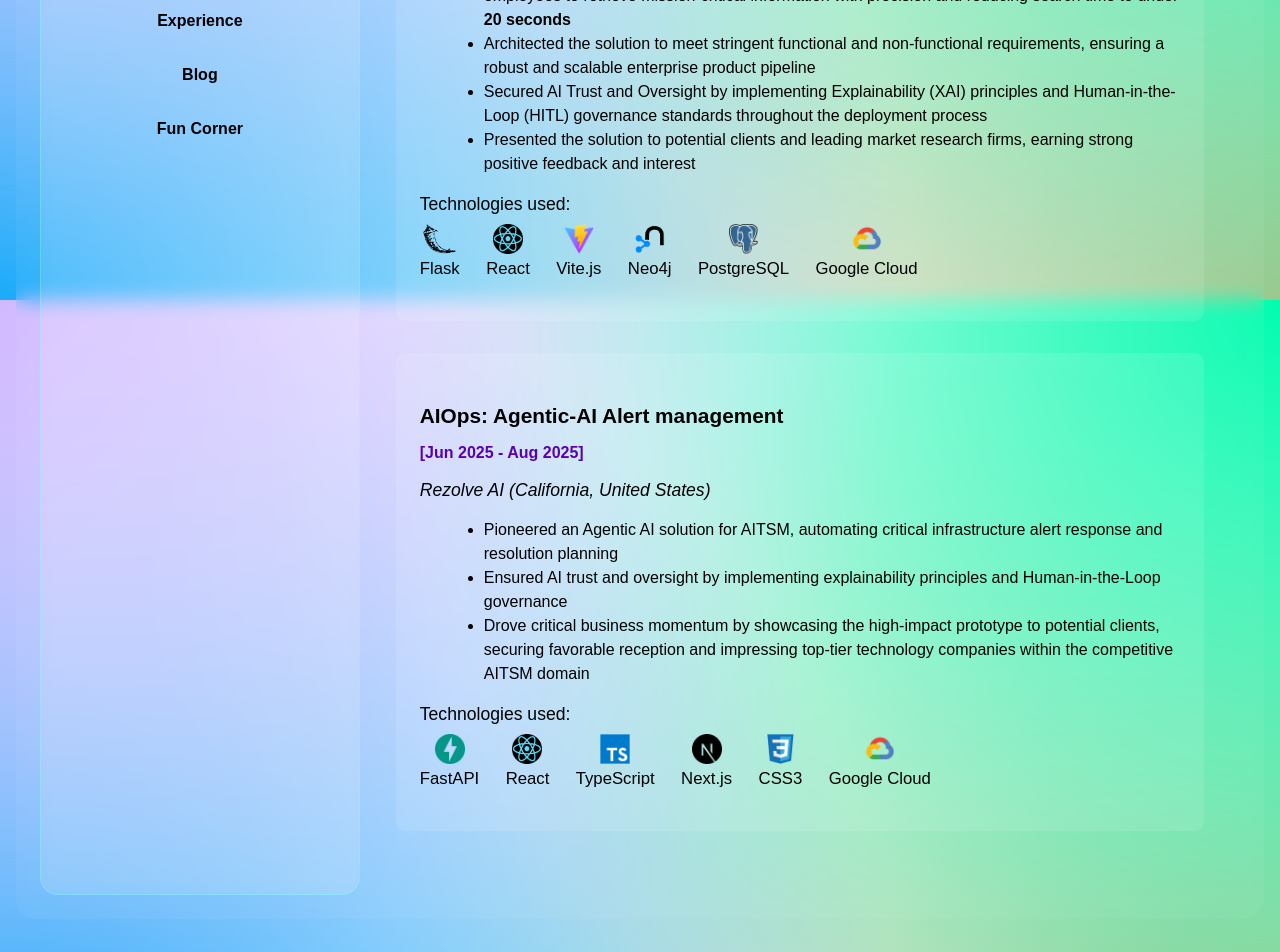
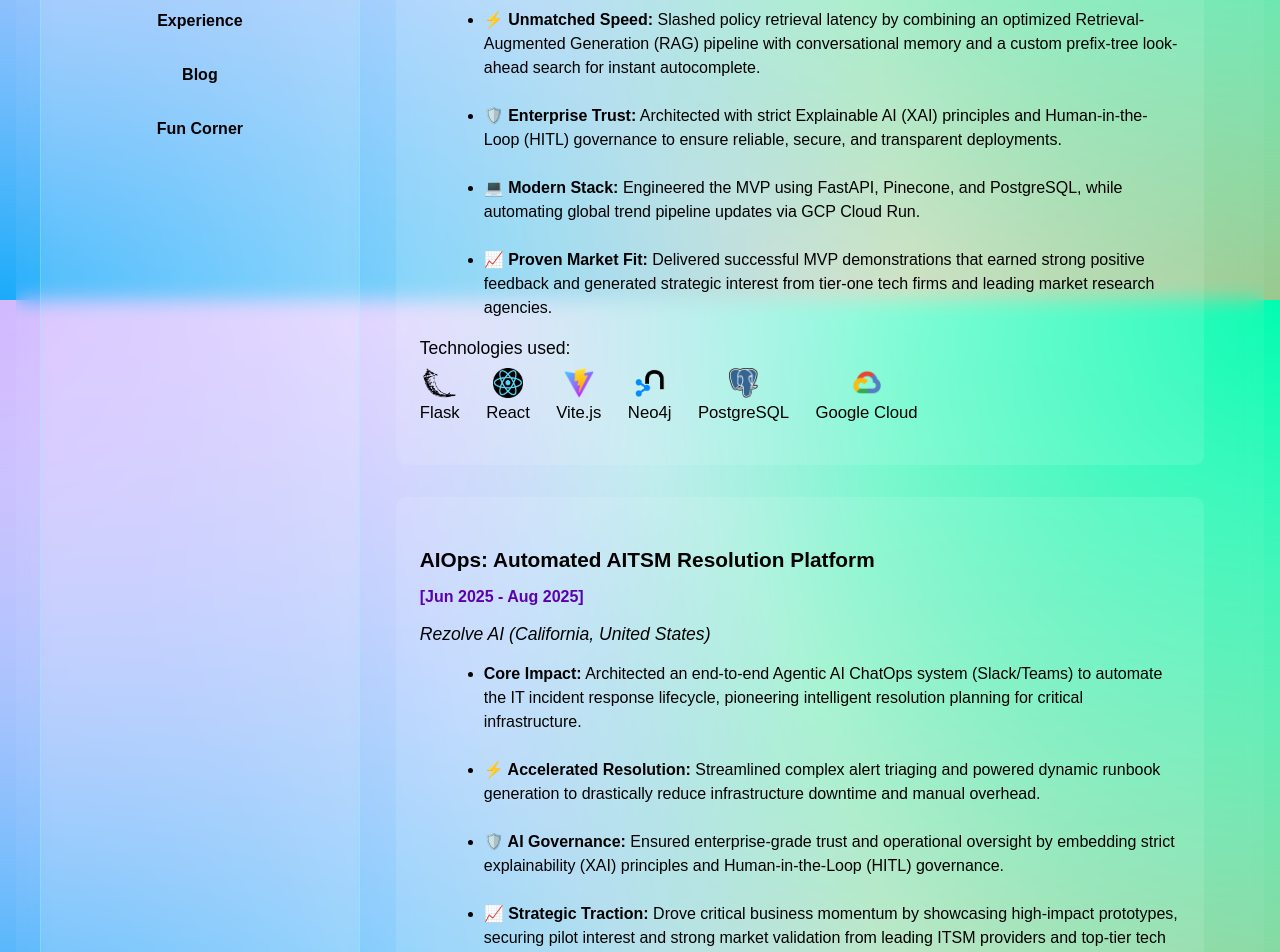
Before and after one commit to ASudu/personal_website, a React (Vite) app: page /projects in a window 1280 px wide. Shown: the part 1300-2252 px from the top of the page. Built offline with nearby package versions, Linux system fonts and the light colour scheme.

Commit message:
updated experience and rezolve projects

```diff
--- a/src/pages/Experience.tsx
+++ b/src/pages/Experience.tsx
@@ -61,7 +61,7 @@ const Experience: React.FC = () => {
                 </div>
                 <div className="education-details" style={{ flex: 1 }}>
                   <h4 style={{ fontSize: '1.3rem', marginBottom: '0.5rem' }}>
-                    M.S. Computational Science and Engineering <p className='degree-duration'>[Aug 2024 - present]</p>
+                    M.S. Computational Science and Engineering <p className='degree-duration'>[Aug 2024 - May 2026]</p>
                   </h4>
                   <p style={{ fontSize: '1.1rem', color: 'var(--theme-text-secondary)' }}>
                     <em>Georgia Institute of Technology, Atlanta <br/> (Georgia, United States)</em>
@@ -111,7 +111,7 @@ const Experience: React.FC = () => {
                     <em>Georgia Institute of Technology <br/> (Atlanta, Georgia, United States)</em>
                   </p>
                   <ul style={{ fontSize: '1rem', marginLeft: '1.5rem' }}>
-                    <li>Developing imaging-based approaches using structural and functional MRI to improve early diagnosis of Parkinson’s disease</li>
+                    <li>Developing imaging-based approaches using structural and functional MRI to improve early diagnosis of Parkinson's disease</li>
                   </ul>
                 </div>
               </div>
@@ -246,13 +246,11 @@ const Experience: React.FC = () => {
                     <em>Rezolve AI <br/> (California, United States) [Remote]</em>
                   </p>
                   <ul style={{ fontSize: '1rem', marginLeft: '1.5rem' }}>
-                    <li>Built an Agentic AI knowledge search platform, improving enterprise knowledge accessibility and enabling faster information retrieval across teams</li>
+                    <li>Engineered an enterprise <strong>Retrieval-Augmented Generation (RAG)</strong> search MVP using <strong>FastAPI</strong>, <strong>Pinecone</strong>, and <strong>PostgreSQL</strong>, integrating conversational memory to slash policy retrieval to <strong>sub-20-second latency</strong> and drive strategic interest from tier-one tech firms.</li>
                     <br />
-                    <li>Developed an Agentic AI prototype for infrastructure alert triage and resolution, reducing alert handling times from weeks to hours</li>
+                    <li>Optimized platform UI/UX for employee onboarding by developing a <strong>prefix-tree look-ahead search</strong> for instant autocomplete suggestions, automating global trend pipeline updates via <strong>GCP Cloud Run</strong>.</li>
                     <br />
-                    <li>Implemented human-in-the-loop and model-reasoning workflows to ensure responsible AI practices</li>
-                    <br />
-                    <li>Generated strong interest from potential clients and leading market research firms for both products</li>
+                    <li>Architected an Agentic <strong>AI ChatOps system</strong> (Slack/Teams) to automate the IT incident response lifecycle, streamlining <strong>alert triaging</strong> and <strong>dynamic runbook generation</strong>, attracting pilot interest from leading <strong>ITSM providers</strong>.</li>
                   </ul>
                 </div>
               </div>
@@ -272,11 +270,21 @@ const Experience: React.FC = () => {
                     <em>Qure.ai, Bangalore <br/> (Karnataka, India)</em>
                   </p>
                   <ul style={{ fontSize: '1rem', marginLeft: '1.5rem' }}>
-                    <li>Evaluated the lung nodule detection product using clinical risk models (e.g., Brock model) to approximate malignancy probability based on nodule structural properties, and patient metadata</li>
+                    <li>
+                      Assessed <strong>malignancy risk</strong> of lung nodules by implementing <strong>clinical risk models</strong> (e.g., <strong>Brock model</strong>), leveraging <strong>structural properties</strong> and <strong>patient metadata</strong>.
+                    </li>
                     <br/>
-                    <li>Enhanced AI annotations, achieving a <strong>~45%</strong> improvement in correlation with ground truth</li>
+                    <li>
+                      Optimized a <strong>computer vision</strong>-based <strong>lung nodule detection</strong> product, increasing <strong>AI-to-radiologist correlation</strong> by <strong>~45%</strong> to establish <strong>clinical reliability</strong> for <strong>early cancer diagnosis</strong>.
+                    </li>
                     <br/>
-                    <li>Benchmarked image registration speed for lung nodule tracking in consecutive scans.</li>
+                    <li>
+                      Executed <strong>partial fine-tuning</strong> of <strong>DenseNet121</strong> and <strong>ResNet50</strong> for <strong>texture classification</strong> (solid, ground glass, mixed), utilizing custom <strong>learning rate schedulers</strong> and <strong>optimizers</strong> to surge <strong>classification accuracy</strong> from <strong>~40% to ~85%</strong>.
+                    </li>
+                    <br/>
+                    <li>
+                      Benchmarked <strong>image registration</strong> performance to accelerate <strong>lung nodule tracking</strong> across <strong>longitudinal CT scans</strong>.
+                    </li>
                   </ul>
                 </div>
               </div>
--- a/src/pages/Projects.tsx
+++ b/src/pages/Projects.tsx
@@ -54,17 +54,31 @@ const Projects: React.FC = () => {
               <div className="project-item">
                 <div className="education-details" style={{ flex: 1 }}>
                   <h4 style={{ fontSize: '1.3rem', marginBottom: '0.5rem' }}>
-                    Enterprise Knowledge Search <p className='project-duration'>[Jun 2025 - Aug 2025]</p>
+                    SearchIQ: Agentic AI Knowledge Platform <a className='blog-link' href="https://www.rezolve.ai/rezolve-searchiq-ai-enterprise-search" target="_blank" rel="noopener noreferrer">[product page]</a> <p className='project-duration'>[Jun 2025 - Aug 2025]</p>
                   </h4>
                   <p style={{ fontSize: '1.1rem', color: 'var(--theme-text-secondary)' }}>
                     <em>Rezolve AI (California, United States)</em>
                   </p>
                   <ul style={{ fontSize: '1rem', marginLeft: '1.5rem', marginBottom: '0.5rem', lineHeight: '1.5rem' }}>
-                    <li>Launched as <a className='blog-link' href="https://www.rezolve.ai/rezolve-searchiq-ai-enterprise-search" target="_blank" rel="noopener noreferrer">SearchIQ</a></li>
-                    <li>Co-led the end-to-end development of an Agentic AI knowledge search platform, enabling employees to retrieve mission-critical information with precision and reducing search time to under <strong>20 seconds</strong></li>
-                    <li>Architected the solution to meet stringent functional and non-functional requirements, ensuring a robust and scalable enterprise product pipeline</li>
-                    <li>Secured AI Trust and Oversight by implementing Explainability (XAI) principles and Human-in-the-Loop (HITL) governance standards throughout the deployment process</li>
-                    <li>Presented the solution to potential clients and leading market research firms, earning strong positive feedback and interest</li>
+                    <li>
+                      <strong>Core Impact:</strong> Developed a highly scalable enterprise search solution, enabling employees to retrieve mission-critical information in under 20 seconds.
+                    </li>
+                    <br/>
+                    <li>
+                      <strong>⚡ Unmatched Speed:</strong> Slashed policy retrieval latency by combining an optimized Retrieval-Augmented Generation (RAG) pipeline with conversational memory and a custom prefix-tree look-ahead search for instant autocomplete.
+                    </li>
+                    <br/>
+                    <li>
+                      <strong>🛡️ Enterprise Trust:</strong> Architected with strict Explainable AI (XAI) principles and Human-in-the-Loop (HITL) governance to ensure reliable, secure, and transparent deployments.
+                    </li>
+                    <br/>
+                    <li>
+                      <strong>💻 Modern Stack:</strong> Engineered the MVP using FastAPI, Pinecone, and PostgreSQL, while automating global trend pipeline updates via GCP Cloud Run.
+                    </li>
+                    <br/>
+                    <li>
+                      <strong>📈 Proven Market Fit:</strong> Delivered successful MVP demonstrations that earned strong positive feedback and generated strategic interest from tier-one tech firms and leading market research agencies.
+                    </li>
                   </ul>
                   <p style={{ fontSize: '1.1rem', color: 'var(--theme-text-secondary)' }}>
                     Technologies used:
@@ -103,15 +117,27 @@ const Projects: React.FC = () => {
               <div className="project-item">
                 <div className="education-details" style={{ flex: 1 }}>
                   <h4 style={{ fontSize: '1.3rem', marginBottom: '0.5rem' }}>
-                    AIOps: Agentic-AI Alert management <p className='project-duration'>[Jun 2025 - Aug 2025]</p>
+                    AIOps: Automated AITSM Resolution Platform <p className='project-duration'>[Jun 2025 - Aug 2025]</p>
                   </h4>
                   <p style={{ fontSize: '1.1rem', color: 'var(--theme-text-secondary)' }}>
                     <em>Rezolve AI (California, United States)</em>
                   </p>
                   <ul style={{ fontSize: '1rem', marginLeft: '1.5rem', marginBottom: '0.5rem', lineHeight: '1.5rem' }}>
-                    <li>Pioneered an Agentic AI solution for AITSM, automating critical infrastructure alert response and resolution planning</li>
-                    <li>Ensured AI trust and oversight by implementing explainability principles and Human-in-the-Loop governance</li>
-                    <li>Drove critical business momentum by showcasing the high-impact prototype to potential clients, securing favorable reception and impressing top-tier technology companies within the competitive AITSM domain</li>
+                    <li>
+                      <strong>Core Impact:</strong> Architected an end-to-end Agentic AI ChatOps system (Slack/Teams) to automate the IT incident response lifecycle, pioneering intelligent resolution planning for critical infrastructure.
+                    </li>
+                    <br/>
+                    <li>
+                      <strong>⚡ Accelerated Resolution:</strong> Streamlined complex alert triaging and powered dynamic runbook generation to drastically reduce infrastructure downtime and manual overhead.
+                    </li>
+                    <br/>
+                    <li>
+                      <strong>🛡️ AI Governance:</strong> Ensured enterprise-grade trust and operational oversight by embedding strict explainability (XAI) principles and Human-in-the-Loop (HITL) governance.
+                    </li>
+                    <br/>
+                    <li>
+                      <strong>📈 Strategic Traction:</strong> Drove critical business momentum by showcasing high-impact prototypes, securing pilot interest and strong market validation from leading ITSM providers and top-tier tech firms.
+                    </li>
                   </ul>
                   <p style={{ fontSize: '1.1rem', color: 'var(--theme-text-secondary)' }}>
                     Technologies used:
```
